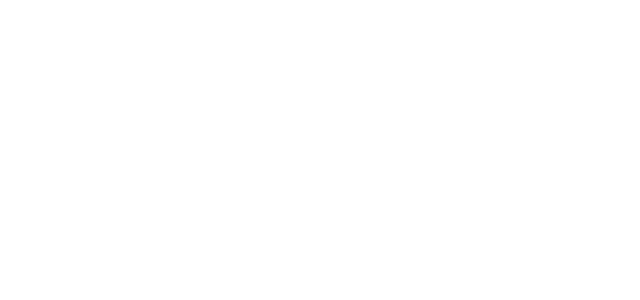
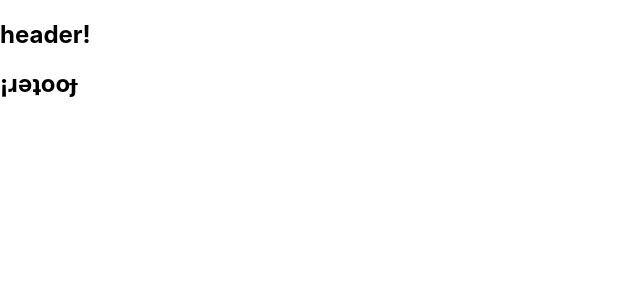
Before and after one commit to mtpott/pottfolio, a React (Create React App) app: page / in a window 1280 px wide. Shown: the top 300 px of the page, without its empty margins (0-640 px from the left). Built offline with nearby package versions, Linux system fonts and the light colour scheme.

Commit message:
components added, header and footer added to app.js

```diff
--- a/src/App.js
+++ b/src/App.js
@@ -1,11 +1,14 @@
 import React from 'react';
-import logo from './logo.svg';
+import Header from './components/Header';
+import Footer from './components/Footer';
 import './App.css';
 
 function App() {
   return (
     <div>
+     <Header />
 
+     <Footer />
     </div>
   );
 }
--- /dev/null
+++ b/src/components/Footer/index.js
@@ -0,0 +1,11 @@
+import React from 'react';
+
+function Footer() {
+    return (
+        <section>
+            <h1>¡ɹǝʇooɟ</h1>
+        </section>
+    );
+}
+
+export default Footer;
--- /dev/null
+++ b/src/components/Header/index.js
@@ -0,0 +1,11 @@
+import React from 'react';
+
+function Header() {
+    return (
+        <section>
+            <h1>header!</h1>
+        </section>
+    );
+}
+
+export default Header;
```
Also changed, not shown: src/components/Nav/index.js (added), src/components/Project/index.js (added).
